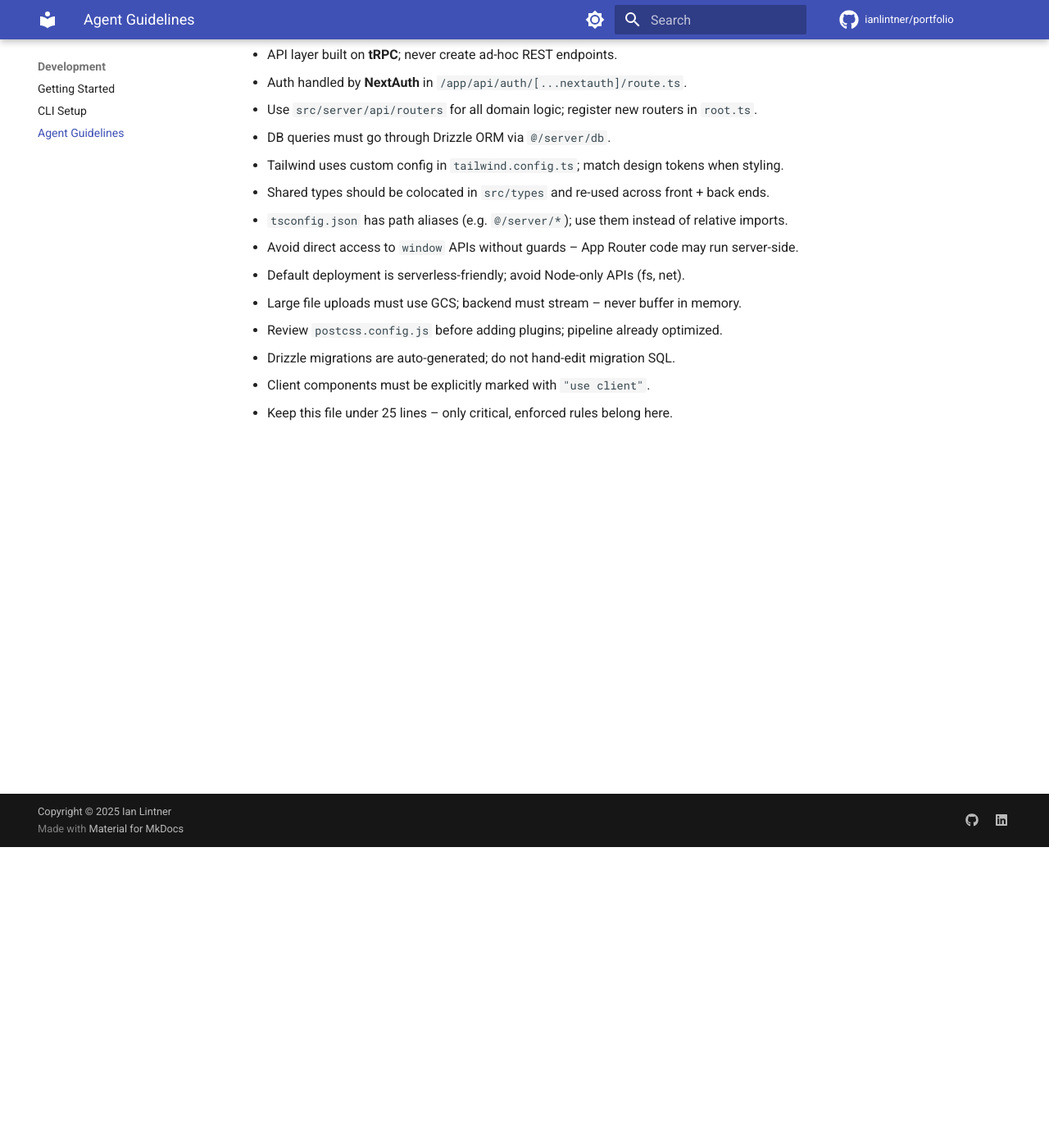
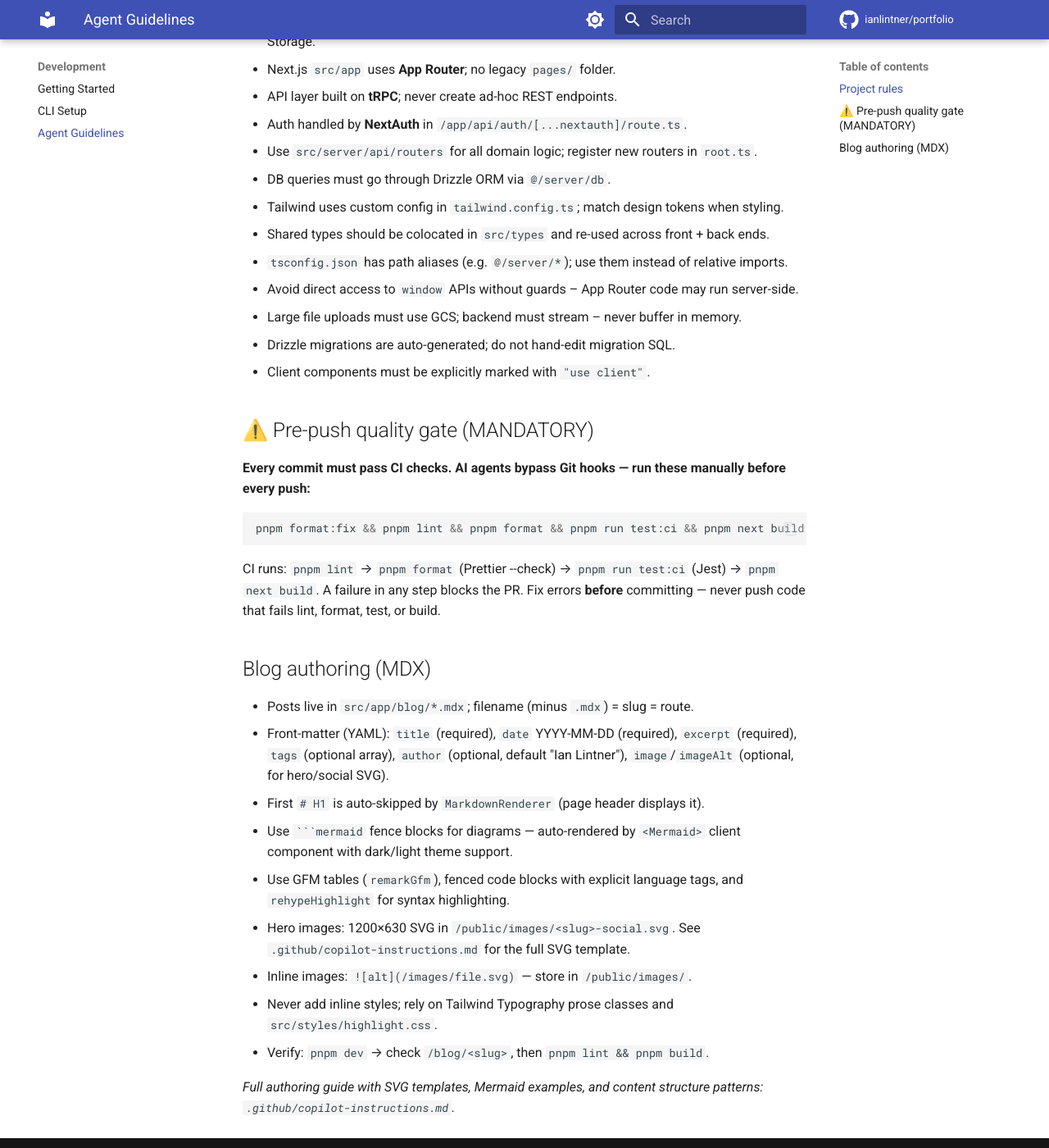
Before and after one commit to ianlintner/portfolio, an MkDocs documentation site: the page built from docs/AGENTS.md, in a window 1280 px wide and 1400 px high, scrolled down 367 px. Shown: the whole window at 82% size. Built offline with MkDocs 1.6.1 and Material for MkDocs 9.7.7, drawn with Linux system fonts in a browser that asks for light colours; comment, search, counter and statistics services are not loaded.

Commit message:
Expand Claude agent instructions with blog authoring skills and mandatory pre-push quality gate (#99)
* Initial plan

* Update copilot-instructions.md with expanded Claude skills and mandatory pre-push quality gate

Co-authored-by: ianlintner <500914+ianlintner@users.noreply.github.com>

---------

Co-authored-by: copilot-swe-agent[bot] <198982749+Copilot@users.noreply.github.com>
Co-authored-by: ianlintner <500914+ianlintner@users.noreply.github.com>

````diff
--- a/docs/AGENTS.md
+++ b/docs/AGENTS.md
@@ -1,4 +1,6 @@
 # AGENTS.md
+
+## Project rules
 
 - Use `pnpm` for all installs, builds, and scripts – not `npm` or `yarn`.
 - Always run `pnpm lint` before commits; some lint rules are stricter than defaults.
@@ -13,9 +15,30 @@
 - Shared types should be colocated in `src/types` and re-used across front + back ends.
 - `tsconfig.json` has path aliases (e.g. `@/server/*`); use them instead of relative imports.
 - Avoid direct access to `window` APIs without guards – App Router code may run server-side.
-- Default deployment is serverless-friendly; avoid Node-only APIs (fs, net).
 - Large file uploads must use GCS; backend must stream – never buffer in memory.
-- Review `postcss.config.js` before adding plugins; pipeline already optimized.
 - Drizzle migrations are auto-generated; do not hand-edit migration SQL.
 - Client components must be explicitly marked with `"use client"`.
-- Keep this file under 25 lines – only critical, enforced rules belong here.
+
+## ⚠️ Pre-push quality gate (MANDATORY)
+
+**Every commit must pass CI checks. AI agents bypass Git hooks — run these manually before every push:**
+
+```bash
+pnpm format:fix && pnpm lint && pnpm format && pnpm run test:ci && pnpm next build
+```
+
+CI runs: `pnpm lint` → `pnpm format` (Prettier --check) → `pnpm run test:ci` (Jest) → `pnpm next build`. A failure in any step blocks the PR. Fix errors **before** committing — never push code that fails lint, format, test, or build.
+
+## Blog authoring (MDX)
+
+- Posts live in `src/app/blog/*.mdx`; filename (minus `.mdx`) = slug = route.
+- Front-matter (YAML): `title` (required), `date` YYYY-MM-DD (required), `excerpt` (required), `tags` (optional array), `author` (optional, default "Ian Lintner"), `image`/`imageAlt` (optional, for hero/social SVG).
+- First `# H1` is auto-skipped by `MarkdownRenderer` (page header displays it).
+- Use ` ```mermaid ` fence blocks for diagrams — auto-rendered by `<Mermaid>` client component with dark/light theme support.
+- Use GFM tables (`remarkGfm`), fenced code blocks with explicit language tags, and `rehypeHighlight` for syntax highlighting.
+- Hero images: 1200×630 SVG in `/public/images/<slug>-social.svg`. See `.github/copilot-instructions.md` for the full SVG template.
+- Inline images: `![alt](/images/file.svg)` — store in `/public/images/`.
+- Never add inline styles; rely on Tailwind Typography prose classes and `src/styles/highlight.css`.
+- Verify: `pnpm dev` → check `/blog/<slug>`, then `pnpm lint && pnpm build`.
+
+_Full authoring guide with SVG templates, Mermaid examples, and content structure patterns: `.github/copilot-instructions.md`._
````
Also changed, not shown: .github/copilot-instructions.md.
